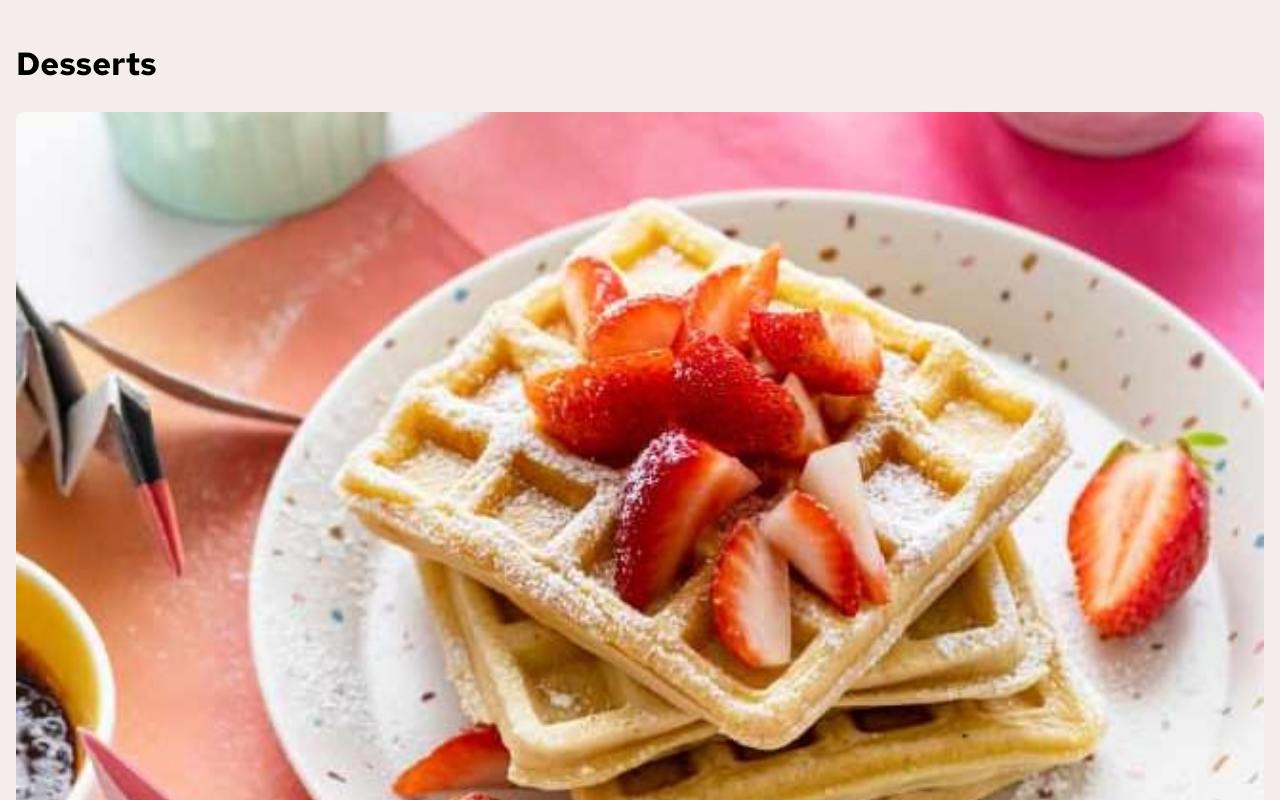
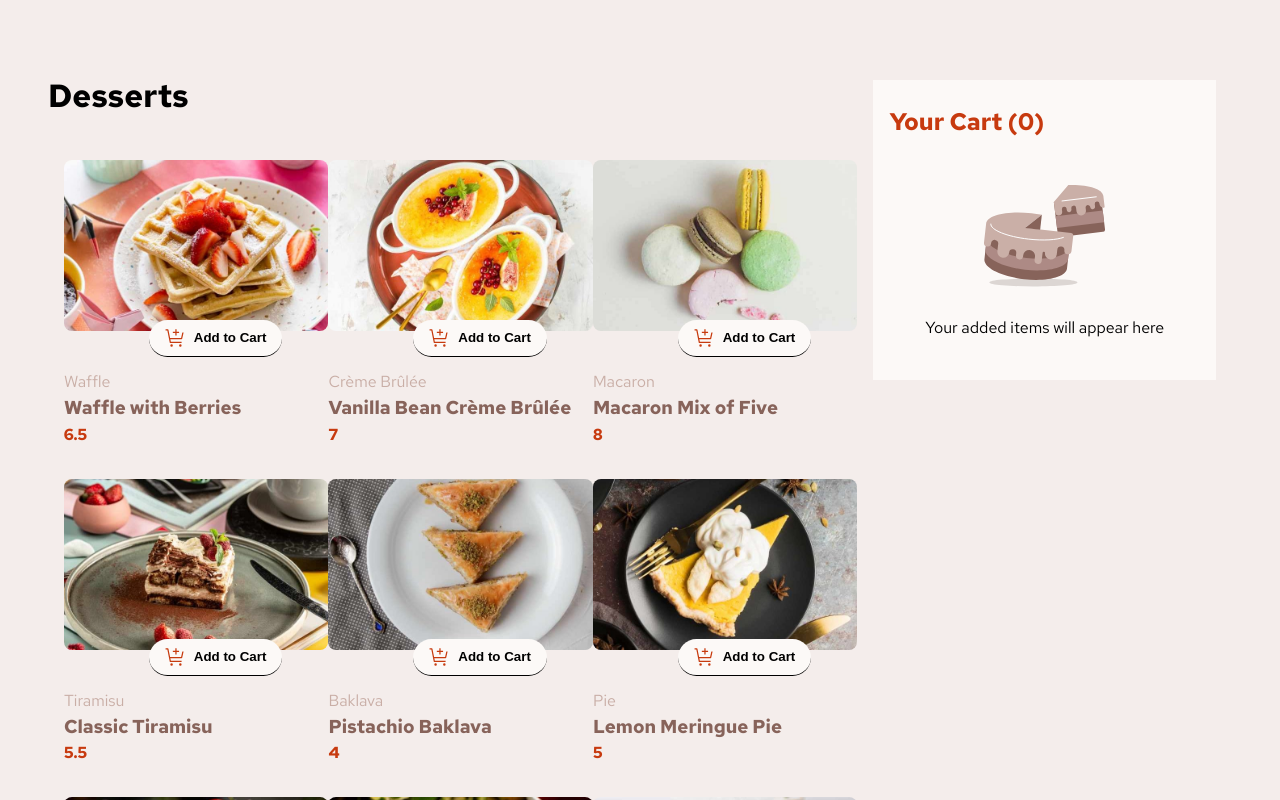
Before and after one commit to Haweanah/product-list-with-cart, a React (Vite) app: page / in a window 1280 px wide. Shown: the top 800 px of the page. Built offline with nearby package versions, Linux system fonts and the light colour scheme.

Commit message:
end of desktop design

```diff
--- a/src/App.css
+++ b/src/App.css
@@ -119,3 +119,37 @@ header {
     .attribution a {
        color: hsl(228, 45%, 44%);
       }
+
+      /* ---------------- DESKTOP DESIGN ---------------- */
+      @media(min-width: 1020px) {
+        body {
+
+          padding: 3rem;
+          position: relative;
+        }
+        main {
+          display: flex;
+          gap: 1rem;
+        }
+
+
+
+.add-to-cart > button {
+  border-radius: 1200px;
+  -webkit-border-radius: 1200px;
+  -moz-border-radius: 1200px;
+  -ms-border-radius: 1200px;
+  -o-border-radius: 1200px;
+  padding: 0.5rem 1rem;
+}
+        .cart {
+          height: 300px;
+          width: 800px;
+          margin-top: -5rem;
+          }
+
+        .products {
+          display: grid;
+          grid-template-columns: 1fr 1fr 1fr;
+        }
+      }
--- a/src/App.jsx
+++ b/src/App.jsx
@@ -17,15 +17,19 @@ const [CartNo, setCartNo] = useState("0")
     />
   ))
   return (
-    <>
+    <div className="page">
+    <Header/>
   <main>
-    <Header/>
+
+   <div className="products">
+
   {Entry}
+   </div>
   <Cart
   CartNo={CartNo}
   />
   </main>
-    </>
+    </div>
   )
 }
 
```
